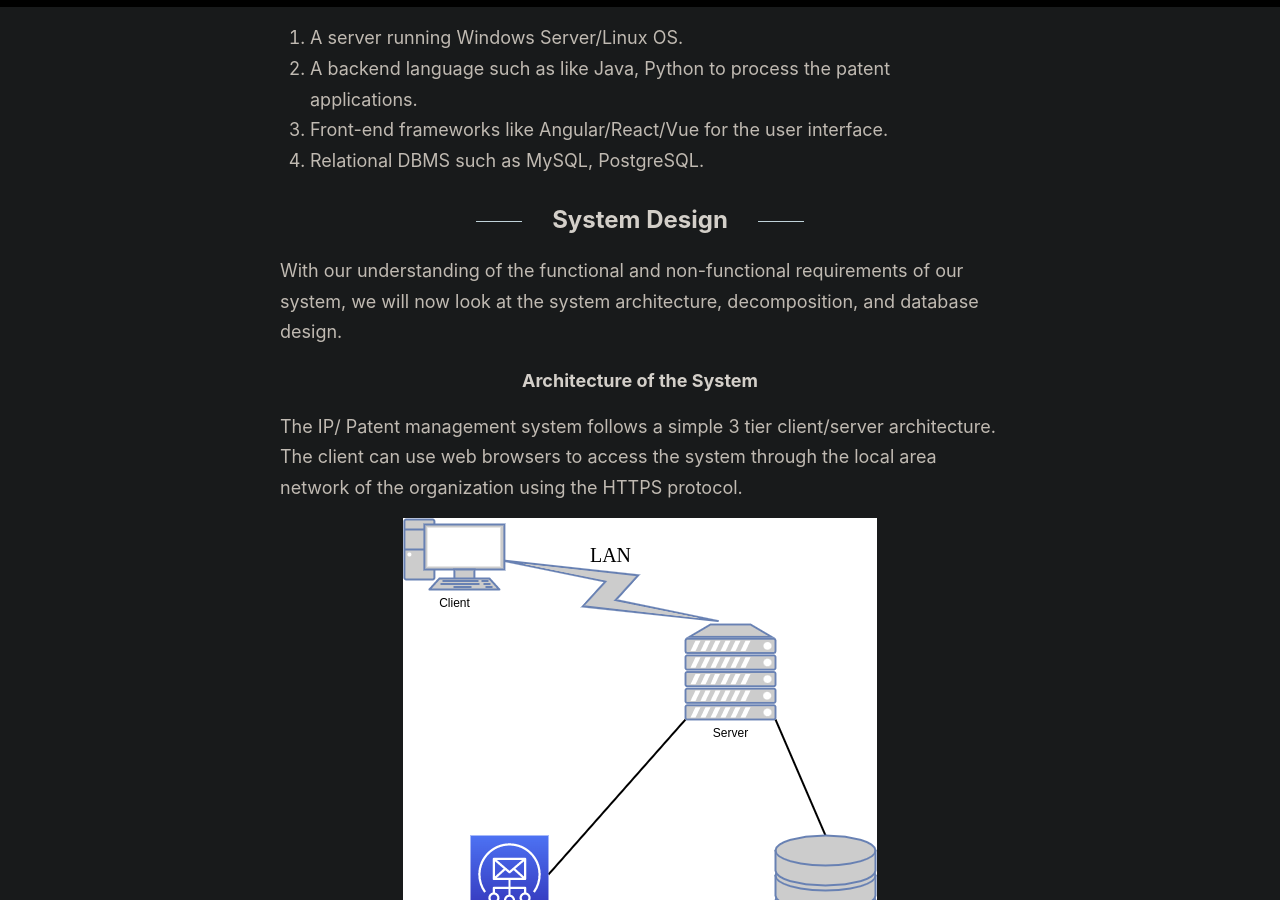
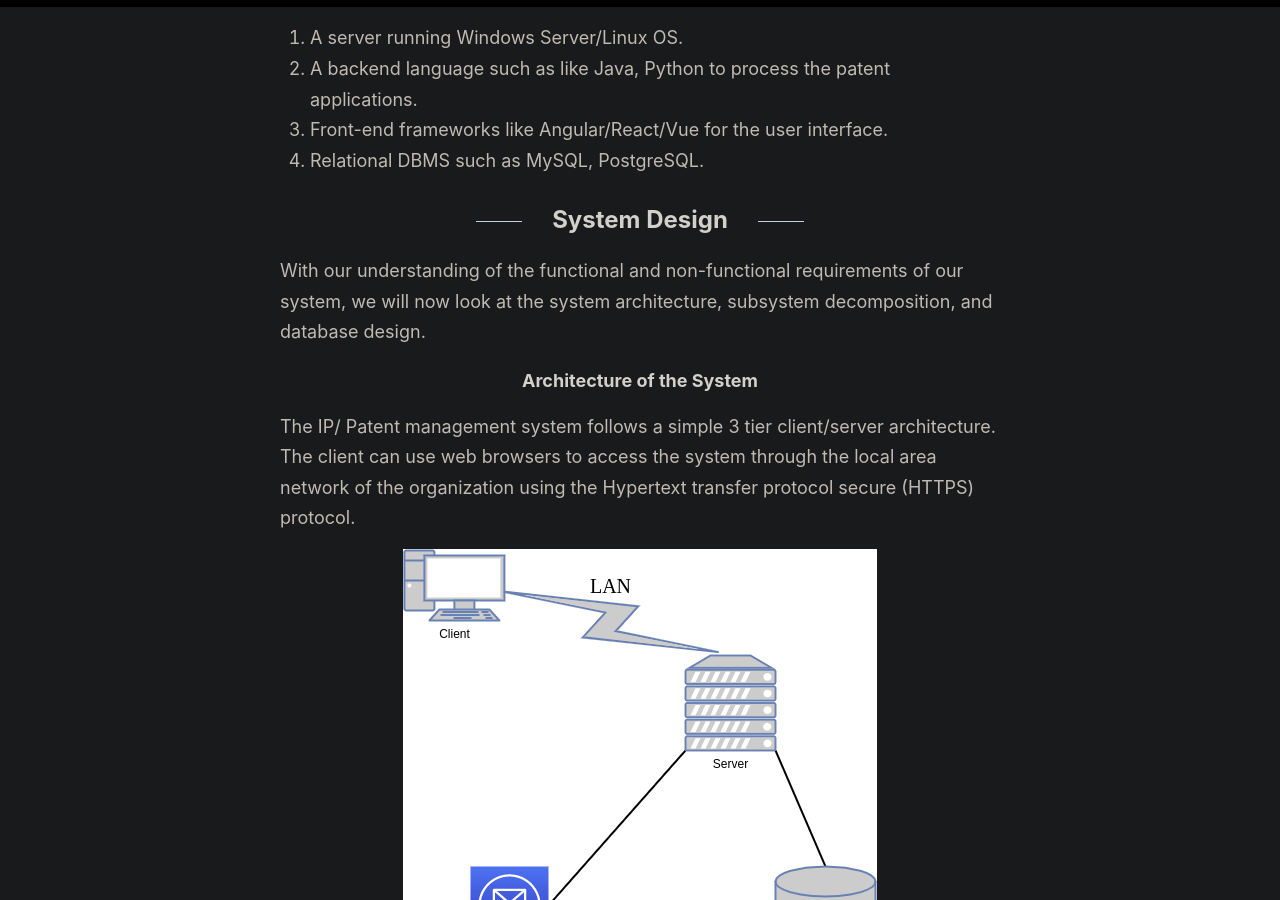
Before and after one commit to mr-chew/mr-chew.github.io, a Jekyll site: the page built from index.html, in a window 1280 px wide and 900 px high, scrolled down 33679 px. Built offline with Jekyll 4.4.1, drawn with Linux system fonts in a browser that asks for light colours; the list of posts is cut into pages by our own code.

Commit message:
rephrase sentence for clarity

```diff
--- a/_posts/2022-7-27-IP-Mgmt-System.md
+++ b/_posts/2022-7-27-IP-Mgmt-System.md
@@ -96,10 +96,10 @@ On top of all the other security measures mentioned above, system authentication
 4. Relational DBMS such as MySQL, PostgreSQL.
 
 ## System Design
-With our understanding of the functional and non-functional requirements of our system, we will now look at the system architecture, decomposition, and database design.
+With our understanding of the functional and non-functional requirements of our system, we will now look at the system architecture, subsystem decomposition, and database design.
 
 ###### Architecture of the System
-The IP/ Patent management system follows a simple 3 tier client/server architecture. The client can use web browsers to access the system through the local area network of the organization using the HTTPS protocol.
+The IP/ Patent management system follows a simple 3 tier client/server architecture. The client can use web browsers to access the system through the local area network of the organization using the Hypertext transfer protocol secure (HTTPS) protocol.
 
 ![System-Architecture](/images/content/2022/07/System-Architecture.png)
 
```
